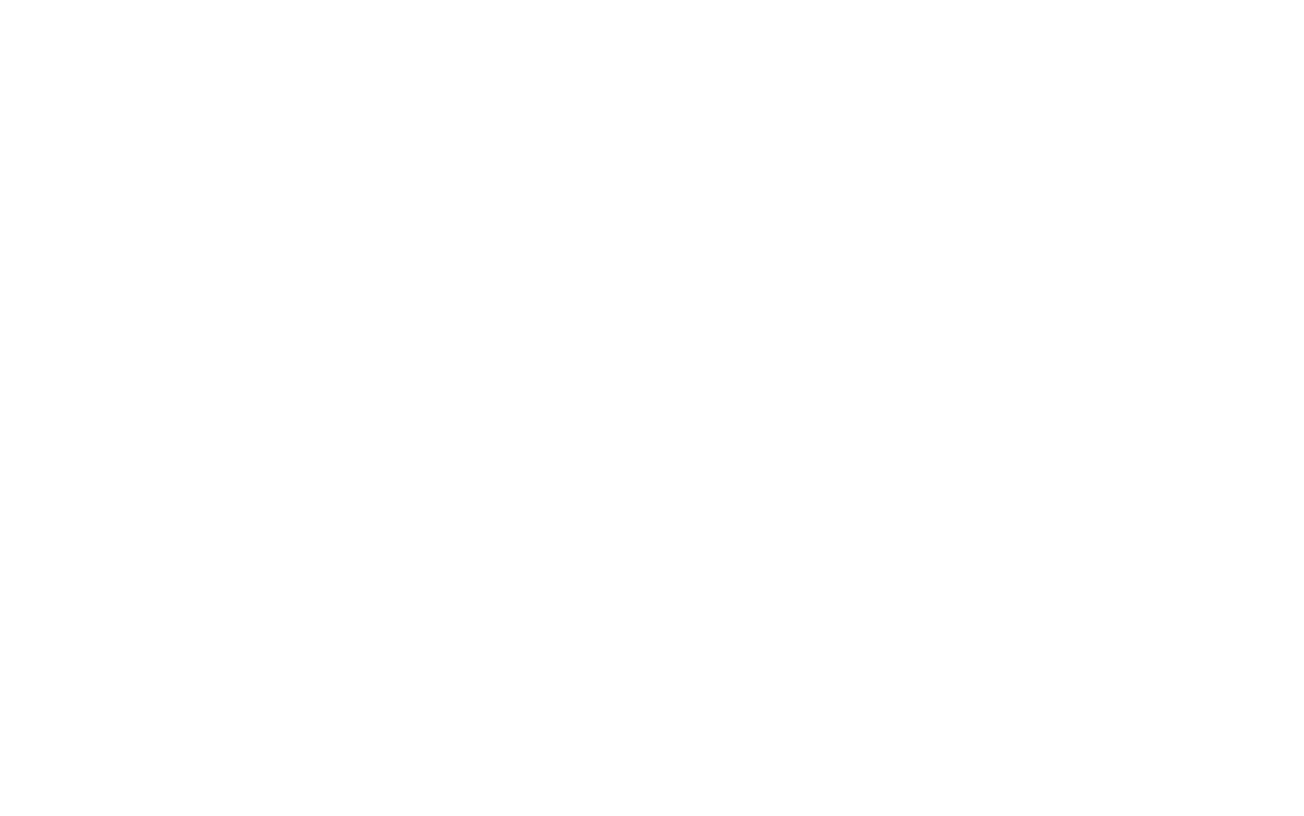
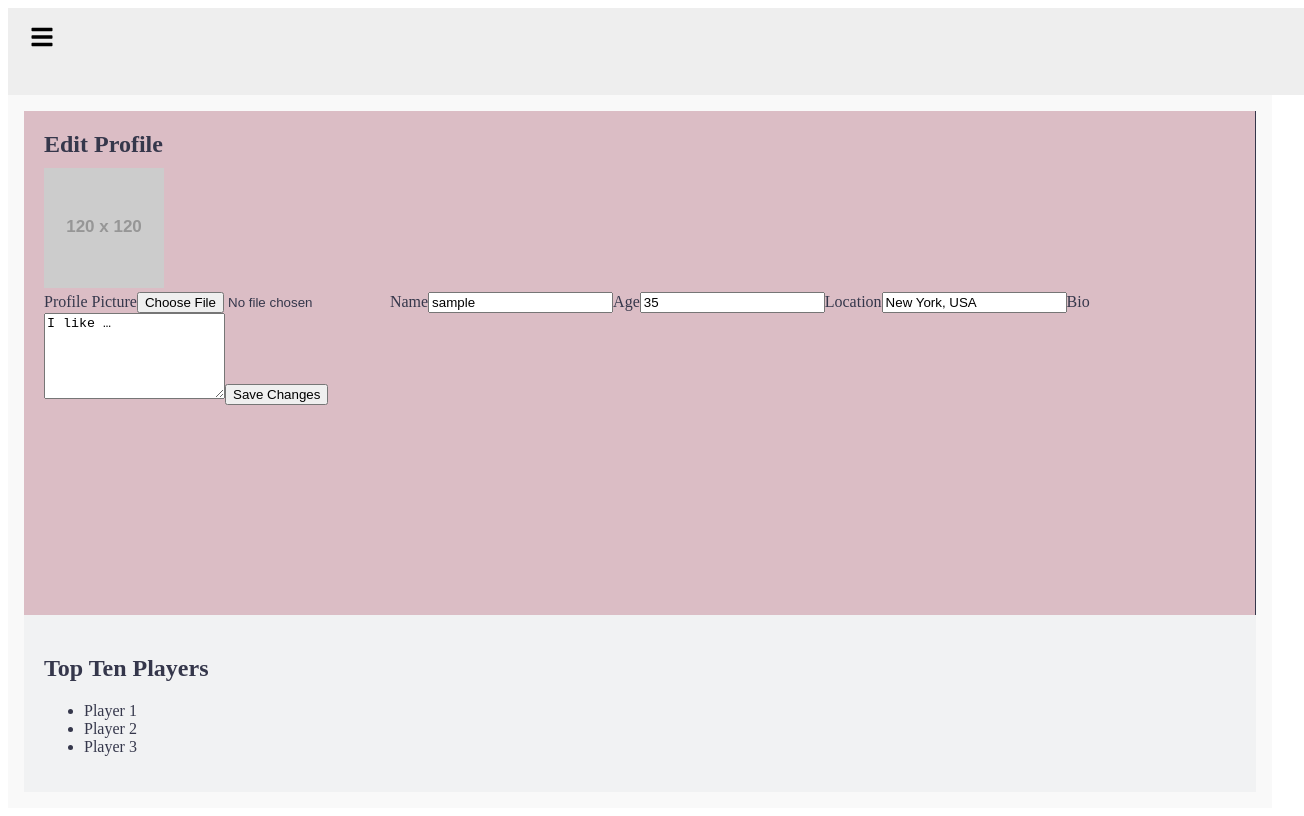
Before and after one commit to fleurest/elevateHER, a React (Create React App) app in the folder client/: page /profile in a window 1280 px wide. Before the commit this address had no page. Shown: the whole page, 1304 px wide, since content can reach past the window. Built offline with nearby package versions, Linux system fonts and the light colour scheme; sample sign-in values are in the browser's storage.

Commit message:
initial profile page

```diff
--- a/client/src/App.js
+++ b/client/src/App.js
@@ -5,6 +5,7 @@ import Login from './components/Login';
 import Dashboard from './components/Dashboard';
 import HamburgerMenu from './components/HamburgerMenu';
 import Home from './components/Home';
+import Profile from './components/Profile';
 
 function AppContent() {
   const navigate = useNavigate();
@@ -17,7 +18,7 @@ function AppContent() {
     localStorage.setItem('user', JSON.stringify({ username }));
     setIsAuthenticated(true);
     console.log(`${username} logged in`);
-    navigate('/dashboard');
+    navigate('/profile');
   };
 
   const handleLogout = () => {
@@ -30,13 +31,26 @@ function AppContent() {
   return (
     <>
       <Routes>
+
         <Route
           path="/"
-          element={isAuthenticated ? <Navigate to="/dashboard" /> : <Login onLogin={handleLogin} />}
+          element={
+            isAuthenticated ? <Navigate to="/profile" /> : <Login onLogin={handleLogin} />
+          }
         />
+        <Route path="/login" element={<Login onLogin={handleLogin} />} />
         <Route
-          path="/login"
-          element={<Login onLogin={handleLogin} />}
+          path="/profile"
+          element={
+            isAuthenticated
+              ? (
+                <Profile
+                  username={JSON.parse(localStorage.getItem('user') || '{}').username}
+                  handleLogout={handleLogout}
+                />
+              )
+              : <Navigate to="/login" />
+          }
         />
         <Route
           path="/dashboard"
--- /dev/null
+++ b/client/src/components/Profile.js
@@ -0,0 +1,164 @@
+import React, { useState, useEffect } from 'react';
+import HamburgerMenu from './HamburgerMenu';
+import { useNavigate } from 'react-router-dom';
+
+function Profile({ username, handleLogout }) {
+  // state for user details
+  const [userProfile, setUserProfile] = useState({
+    name: '',
+    bio: '',
+    age: '',
+    location: '',
+  });
+
+  // preview of profile pic
+  const [profilePic, setProfilePic] = useState(
+    // placeholder url
+    'https://via.placeholder.com/120'
+  );
+
+  const [topPlayers, setTopPlayers] = useState([]);
+  const [seasonError, setSeasonError] = useState('');
+  const [graphData, setGraphData] = useState({ nodes: [], edges: [] });
+
+// initial profile info
+useEffect(() => {
+    setUserProfile({
+      name: username || 'Unknown',
+      bio: 'I like …',
+      age: '35',
+      location: 'New York, USA',
+    });
+  }, [username]);
+
+
+useEffect(() => {
+    // placeholder for top players
+    setTopPlayers(['Player 1', 'Player 2', 'Player 3']);
+  }, []);
+
+// handlers for user form updates
+function handleChange(e) {
+    const { name, value } = e.target;
+    setUserProfile(prev => ({ ...prev, [name]: value }));
+  }
+
+  function handleProfilePicChange(e) {
+    const file = e.target.files[0];
+    if (!file) return;
+
+    const reader = new FileReader();
+    reader.onload = () => {
+      setProfilePic(reader.result);
+    };
+    reader.readAsDataURL(file);
+  }
+
+  function handleSaveChanges(e) {
+    e.preventDefault();
+    console.log('Saving Profile:', userProfile, profilePic);
+    alert('Profile changes saved (demo only).');
+  }
+
+// render
+return (
+    <div className="App-profile-page" style={styles.profilePage}>
+      <div className="App-top-panel" style={styles.topPanel}>
+        <HamburgerMenu />
+      </div>
+
+      <div className="App-main-content" style={styles.mainContent}>
+        <div className="App-left-panel" style={styles.leftPanel}>
+          <h2>Edit Profile</h2>
+
+          <div style={styles.profileImageWrapper}>
+            <img
+              src={profilePic}
+              alt="Profile"
+              style={styles.profileImage}
+            />
+          </div>
+
+          <form onSubmit={handleSaveChanges} style={styles.profileForm}>
+            <label htmlFor="profilePic" style={styles.label}>
+              Profile Picture
+            </label>
+            <input
+              type="file"
+              id="profilePic"
+              accept="image/*"
+              onChange={handleProfilePicChange}
+              style={styles.input}
+            />
+
+            <label htmlFor="name" style={styles.label}>Name</label>
+            <input
+              type="text"
+              name="name"
+              value={userProfile.name}
+              onChange={handleChange}
+              style={styles.input}
+              required
+            />
+
+            <label htmlFor="age" style={styles.label}>Age</label>
+            <input
+              type="number"
+              name="age"
+              value={userProfile.age}
+              onChange={handleChange}
+              style={styles.input}
+            />
+
+            <label htmlFor="location" style={styles.label}>Location</label>
+            <input
+              type="text"
+              name="location"
+              value={userProfile.location}
+              onChange={handleChange}
+              style={styles.input}
+            />
+
+            <label htmlFor="bio" style={styles.label}>Bio</label>
+            <textarea
+              name="bio"
+              value={userProfile.bio}
+              onChange={handleChange}
+              style={{ ...styles.input, minHeight: '80px' }}
+            />
+
+            <button type="submit" style={styles.saveBtn}>Save Changes</button>
+          </form>
+        </div>
+
+        <div className="App-center-panel" style={styles.centerPanel}>
+          <h2>Top Ten Players</h2>
+          {seasonError && <p style={{ color: 'red' }}>{seasonError}</p>}
+          <ul>
+            {topPlayers.length > 0 ? (
+              topPlayers.map((player, index) => <li key={index}>{player}</li>)
+            ) : (
+              <p>No players found.</p>
+            )}
+          </ul>
+        </div>
+      </div>
+    </div>
+  );
+}
+
+const styles = {
+    profilePage: {
+      backgroundColor: '#f9f9f9',
+      minHeight: '100vh'
+    },
+    topPanel: {
+      backgroundColor: '#eee',
+      padding: '1rem'
+    },
+    mainContent: {
+      margin: '1rem'
+    }
+  };
+
+export default Profile;
```
